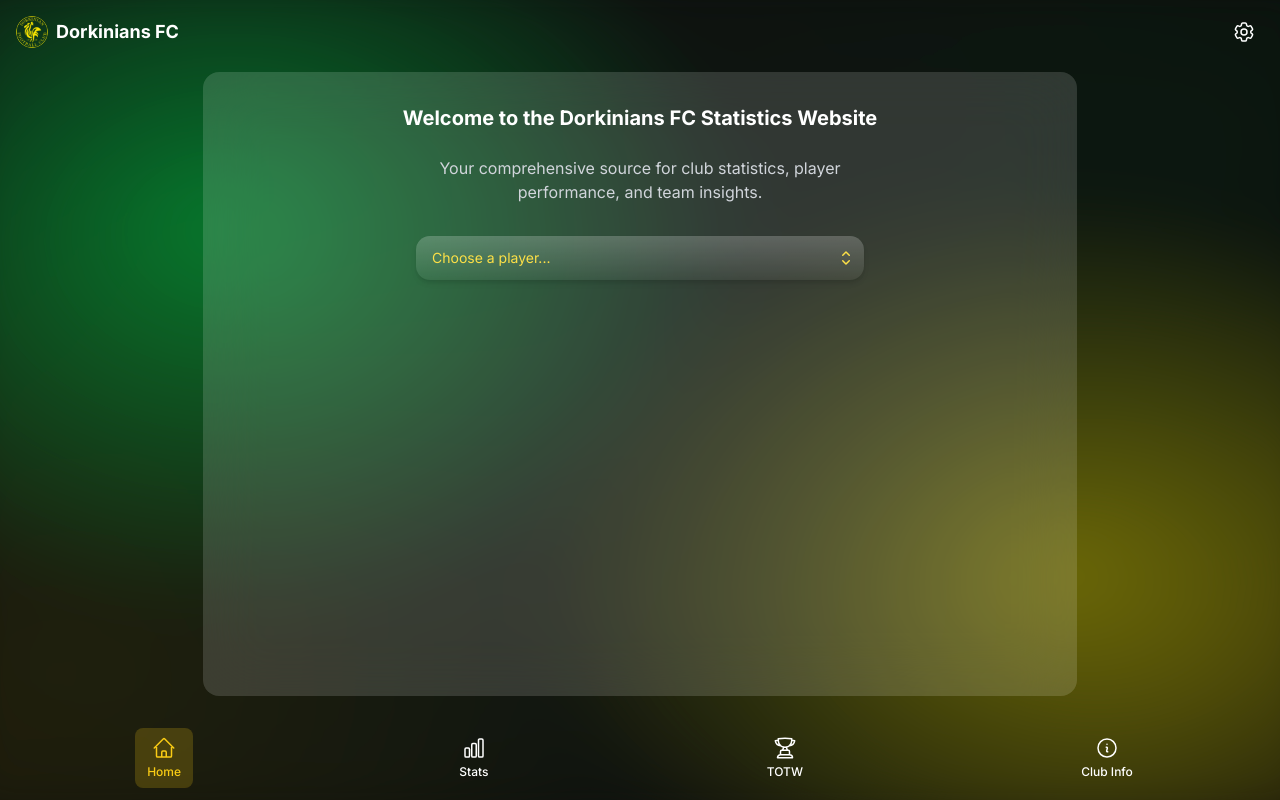
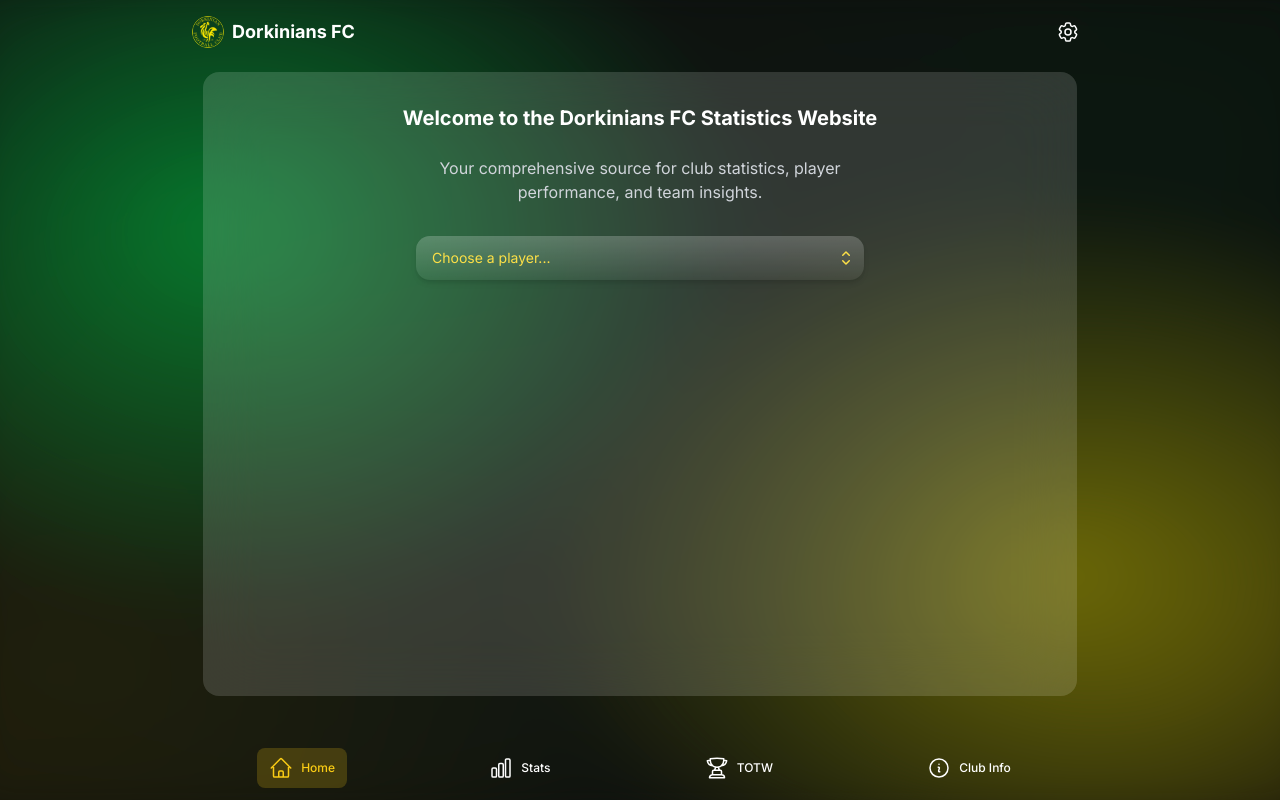
Before and after one commit to bangsluke/Dorkinians-Website-V3, a Next.js app: page / in a window 1280 px wide. Built offline with nearby package versions, Linux system fonts and the light colour scheme.

Commit message:
Fixed width of header and footer on desktop

```diff
--- a/components/FooterNavigation.tsx
+++ b/components/FooterNavigation.tsx
@@ -25,7 +25,7 @@ export default function FooterNavigation() {
 			initial={{ y: 100 }}
 			animate={{ y: 0 }}
 			transition={{ type: "spring", stiffness: 300, damping: 30 }}>
-			<div className='flex items-center justify-around px-2 py-2 pb-4 md:pb-3'>
+			<div className='flex items-center justify-around px-2 md:px-[15%] py-2 pb-4 md:pb-3'>
 				{navigationItems.map((item) => {
 					const Icon = item.icon;
 					const isActive = currentMainPage === item.id;
@@ -34,7 +34,7 @@ export default function FooterNavigation() {
 						<motion.button
 							key={item.id}
 							onClick={() => setMainPage(item.id)}
-							className={`flex flex-col items-center space-y-1 px-3 py-2 rounded-lg transition-colors ${
+							className={`flex items-center space-x-2 md:space-x-2 space-y-1 md:space-y-0 flex-col md:flex-row px-3 py-2 rounded-lg transition-colors ${
 								isActive ? "text-yellow-400 bg-yellow-400/20" : "text-white hover:text-yellow-300 hover:bg-white/20"
 							}`}
 							whileHover={{ scale: 1.05 }}
--- a/components/Header.tsx
+++ b/components/Header.tsx
@@ -23,7 +23,7 @@ export default function Header({ onSettingsClick, isSettingsPage = false }: Head
 			initial={{ y: -100 }}
 			animate={{ y: 0 }}
 			transition={{ type: "spring", stiffness: 300, damping: 30 }}>
-			<div className='flex items-center justify-between px-4 py-3'>
+			<div className='flex items-center justify-between px-4 md:px-[15%] py-3'>
 				{/* Club Logo */}
 				<motion.div
 					className='flex items-center space-x-2 cursor-pointer'
```
